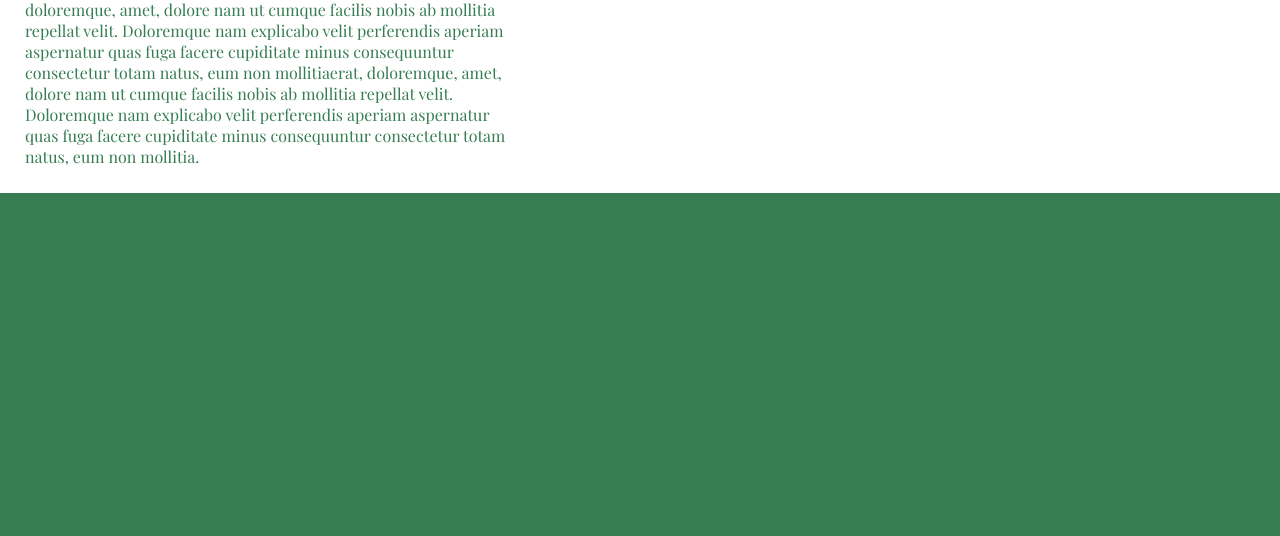
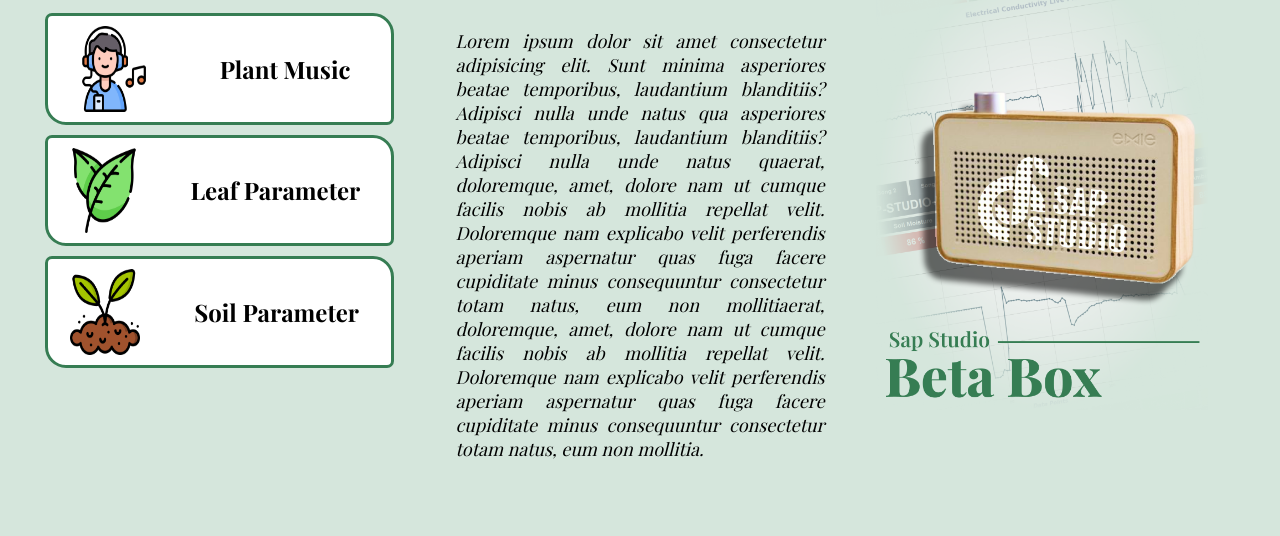
Before and after one commit to shreenandansonu/SAPSTUDIO-WEBSITE, a plain HTML site: page index.html in a window 1280 px wide. Shown: the part 761-1297 px from the top of the page. Before the commit the page ends 954 px from the top, so only its background shows below. Drawn offline with nearby package versions, Linux system fonts and the light colour scheme; a web font is replaced by a local one.

Commit message:
about_done

```diff
--- a/index.html
+++ b/index.html
@@ -1,5 +1,6 @@
 <!DOCTYPE html>
 <html lang="en">
+
 <head>
     <meta charset="UTF-8">
     <meta name="viewport" content="width=device-width, initial-scale=, user-scalable=no">
@@ -7,6 +8,7 @@
     <link rel="icon" href="images/logo_icon.png" type="image/x-icon">
     <title>SAP STUDIO</title>
 </head>
+
 <body>
 
     <div id="mainview">
@@ -41,12 +43,38 @@
         </div>
     </div>
     <div id="about">
+
+        <div class="about_section" id="image">
+            <div class="about_icon">
+                <img src="images/music.png" class="about_icon_img" alt="">
+                <h4>Plant Music</h4>
+            </div>
+            <div class="about_icon">
+                <img src="images/leaf.png" class="about_icon_img" alt="">
+                <h4>Leaf Parameter</h4>
+            </div>
+            <div class="about_icon">
+                <img src="images/soil.png" class="about_icon_img" alt="">
+                <h4>Soil Parameter</h4>
+            </div>
+        </div>
         <div id="textabout" class="about_section">
             <h4>Sap Studio</h4>
-            <p>Lorem ipsum dolor sit amet consectetur adipisicing elit. Sunt minima asperiores beatae temporibus, laudantium blanditiis? Adipisci nulla unde natus qua asperiores beatae temporibus, laudantium blanditiis? Adipisci nulla unde natus quaerat, doloremque, amet, dolore nam ut cumque facilis nobis ab mollitia repellat velit. Doloremque nam explicabo velit perferendis aperiam aspernatur quas fuga facere cupiditate minus consequuntur consectetur totam natus, eum non mollitiaerat, doloremque, amet, dolore nam ut cumque facilis nobis ab mollitia repellat velit. Doloremque nam explicabo velit perferendis aperiam aspernatur quas fuga facere cupiditate minus consequuntur consectetur totam natus, eum non mollitia.</p>
+            <p>Lorem ipsum dolor sit amet consectetur adipisicing elit. Sunt minima asperiores beatae temporibus,
+                laudantium blanditiis? Adipisci nulla unde natus qua asperiores beatae temporibus, laudantium
+                blanditiis? Adipisci nulla unde natus quaerat, doloremque, amet, dolore nam ut cumque facilis nobis ab
+                mollitia repellat velit. Doloremque nam explicabo velit perferendis aperiam aspernatur quas fuga facere
+                cupiditate minus consequuntur consectetur totam natus, eum non mollitiaerat, doloremque, amet, dolore
+                nam ut cumque facilis nobis ab mollitia repellat velit. Doloremque nam explicabo velit perferendis
+                aperiam aspernatur quas fuga facere cupiditate minus consequuntur consectetur totam natus, eum non
+                mollitia.</p>
+        </div>
+        <div class="about_section">
+            <img src="images/dev.png" alt="" id="dev">
         </div>
     </div>
 
 
 </body>
+
 </html>
--- a/style.css
+++ b/style.css
@@ -74,7 +74,7 @@
 
     display: flex;
     position: relative;
-    bottom: -20px;
+    bottom: -25px;
     width: 100%;
     padding: 0px;
     margin: 0px;
@@ -118,12 +118,58 @@
 
 
 #about{
-    background-color: #ffffff;
+    background-color: #D5E6DC;
     color: #367D53;
-    padding: 10px 25px;
-    justify-content:space-between
+    padding: 50px 25px;
+    justify-content:space-between;
+    display: flex;
+    flex-direction: row;
+    align-items: center;
 }
 .about_section{
-    width: 40%;
+    width: 30%;
+    padding: 10px;
+    color: black;
 
 }
+#textabout h4{
+    font-size: xx-large;
+    text-align: center;
+}
+
+#textabout p{
+    text-align: justify;
+    font-style: italic;
+    font-size: large;
+}
+
+#iamges{
+    display: flex;
+    flex-direction: column;
+
+}
+#dev{
+    width: 90%;
+}
+.about_icon{
+    display: flex;
+    flex-direction: row;
+    background-color: #ffffff;
+    margin: 10px;
+    border-radius: 7px 21px;
+    border-width: 3px;
+    border-color: #367D53;
+    border-style: solid;
+    color: black;
+    justify-content: space-around;
+
+}
+.about_icon_img{
+    width: 70px;
+    padding: 10px;
+}
+.about_icon h4 {
+    font-size: x-large;
+    padding:5px 20px;
+    text-align: right;
+}
```
Also changed, not shown: images/dev.png (added), images/leaf.png (added), images/music.png (added), images/soil.png (added).
